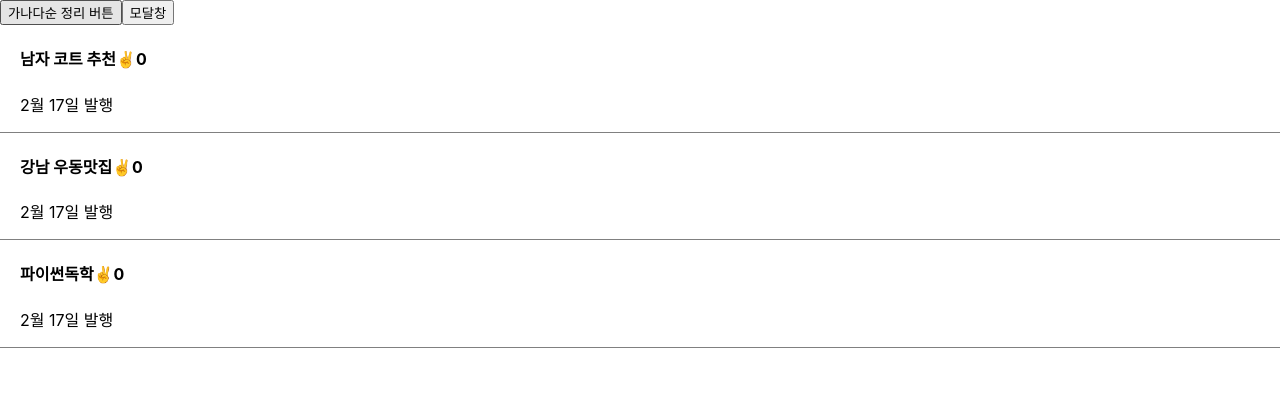
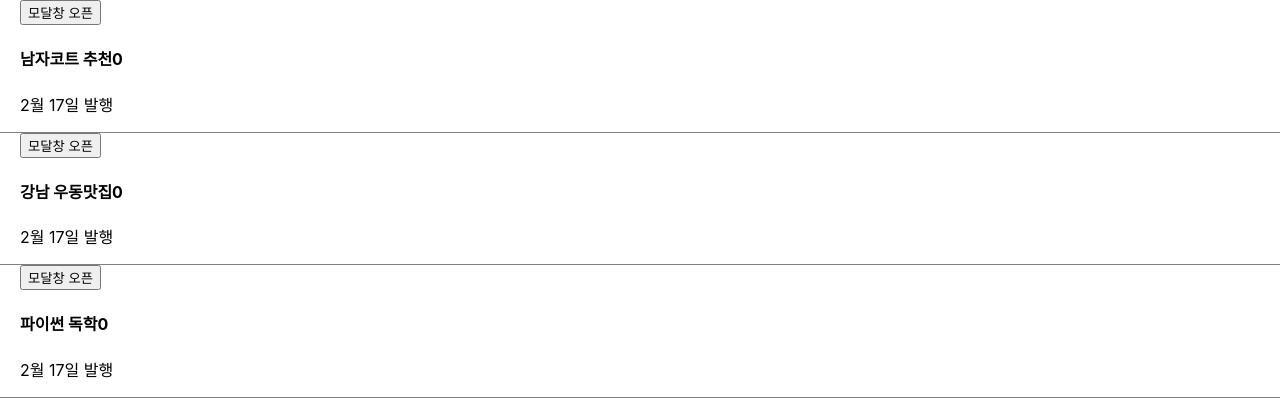
Before and after one commit to eovhdnjawm1/ReactStudy, a React (Create React App) app in the folder blog/: page / in a window 1280 px wide. Shown: the top 416 px of the page. Built offline with nearby package versions, Linux system fonts and the light colour scheme.

Commit message:
✅ props, map Feat Update

```diff
--- a/blog/src/App.js
+++ b/blog/src/App.js
@@ -2,13 +2,12 @@ import './App.css';
 import { useState } from 'react'
 
 function App() {
-  let [글제목, b] = useState(['남자 코트 추천', '강남 우동맛집', '파이썬독학'])
-  let [logo, setLogo] = useState('ReactBlog')
-  let [따봉, 따봉변경] = useState([0, 0, 0]);
-  // 작명 2개 할 수 있음
 
-  let [modal, setModal] = useState(false);
-
+  const [title, setTitle] = useState(['남자코트 추천', '강남 우동맛집', '파이썬 독학'])
+  const [title2, setTitle2] = useState(['여자 코트 추천', '역삼 우동맛집', 'c++ 독학'])
+  const [good, goodCount] = useState([0,0,0])
+  const [modalOnOff, setModal] = useState(false)
+  const [propsTitle, setPropsTitle] = useState(0)
   // destructuring 문법
   // let num = [1, 2];
   // let [a, c] = num;
@@ -26,79 +25,53 @@ function App() {
   // state 갈아 치울때 기존과 신규가 같으면 변경안해줌 ( 자원 절약 )
   // array/object 특징 array를 변수에 담으면 배열의 주소만을 변수에 담겨져있음
   // 고로 신규 스테이트와 기존 스테이트가 같은 주소값을 바라보고있기 때문에 안바뀜
-  const count = [1, 2, 3];
+
   return (
     <div className="App">
-      <button onClick={() => {
-        const sortArray = [...글제목];
-        sortArray.sort()
-        b(sortArray)
-      }}>가나다순 정리 버튼 </button>
-      {/* <div className="black-nav">
-        <h4 >{logo}</h4>
+
+      <div >
+        {
+          title.map(function (val, i) {
+            return (
+              <div className='list' key={i}>
+                <button onClick={() => {
+                  {
+                    setPropsTitle(i)
+                    setModal(!modalOnOff)
+                  }
+                }}>모달창 오픈</button>
+                <h4>{val}
+                  <span onClick={() => {
+                    var 따봉 = [...good]
+                    따봉[i] += 1;
+
+                    goodCount(따봉);
+                  }}>{good[i]}
+                  </span>
+                </h4>
+                <p>2월 17일 발행</p>
+              </div>
+            )
+          })
+        }
       </div>
-      <div className="list">
-        <h4>{글제목[0]}<span onClick={() => { 따봉변경(따봉 += 1) }}>✌</span> {따봉} </h4>
-        <p>2월 17일 발행</p>
-        <button onClick={() => {
-          let copy = [...글제목];
-          copy[0] = '여자코트 추천'
-          b(copy);
-        }}>제목 변경하기</button>
-      </div>
-
-      <div className="list" style={{ fontSize: "14px" }}>
-        <h4>{글제목[1]}<span>✌</span> {따봉} </h4>
-        <p>2월 17일 발행</p>
-      </div>
-      <div className="list">
-        <h4>{글제목[2]}<span>✌</span> {따봉} </h4>
-        <p>2월 17일 발행</p>
-      </div> */}
       {
-        // 조건문을 쓸려면 if 는 안되니깐 삼항 연산자를 써야한다.
-        modal === true ? <TitleModal /> : null
-      }
-      {/* <button onClick={() =>{
-        if(modal === false)
-        setModal(true)
-        else
-        setModal(false)}}>모달창</button> */}
-
-      <button onClick={() => {
-        setModal(!modal)
-      }}>모달창</button>
-
-      {
-        // 중괄호 안에서는 for이 안된다
-
-        글제목.map(function (val, i) {
-          return (
-            <div className="list" key={i}>
-              <h4>{val}
-                <span onClick={() => {
-                  var test = [...따봉]
-                  test[i] += 1;
-                  // 따봉[i] = test[i]
-                  따봉변경(test)
-                }}
-
-                >✌{따봉[i]}</span>
-              </h4>
-              <p>2월 17일 발행</p>
-            </div>)
-        })
+        modalOnOff === true ? <Modal setTitle={setTitle} title={title} title2={title2} propsTitle={propsTitle} /> : null
       }
     </div>
   );
 }
 
-function TitleModal() {
-  return (
+function Modal(props) {
+  return(
     <div className='modal'>
-      <h4>제목</h4>
-      <p>날짜</p>
-      <p>상세내용</p>
+      <div>제목 {props.title[props.propsTitle]}</div>
+      <div>날짜</div>
+      <div>상세내용</div>
+      <button onClick={ () => {
+        // props.setTitle[props.title2]
+        props.setTitle(props.title2)
+      }}>제목 변경하기</button>
     </div>
   )
 }
--- a/blog/src/index.css
+++ b/blog/src/index.css
@@ -11,3 +11,14 @@ code {
   font-family: source-code-pro, Menlo, Monaco, Consolas, 'Courier New',
     monospace;
 }
+
+
+
+.modal {
+  width: 500px;
+  height: 250px;
+  margin: 25px 25px;
+  padding: 25px;
+  color: white;
+  background-color: grey;
+}
```
